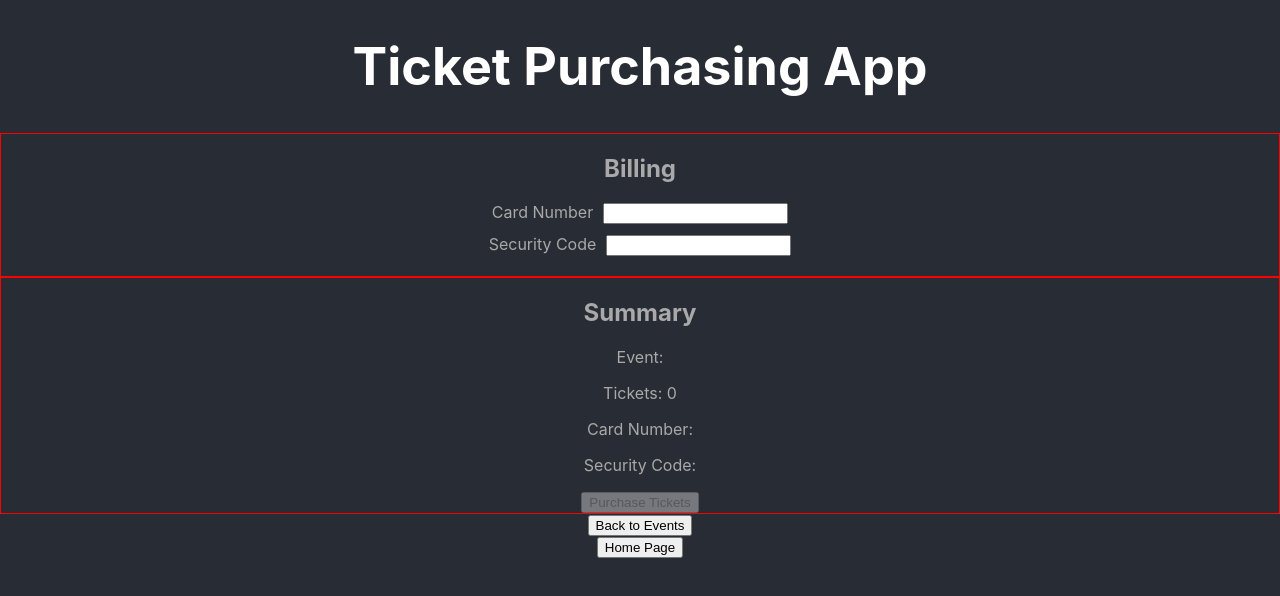
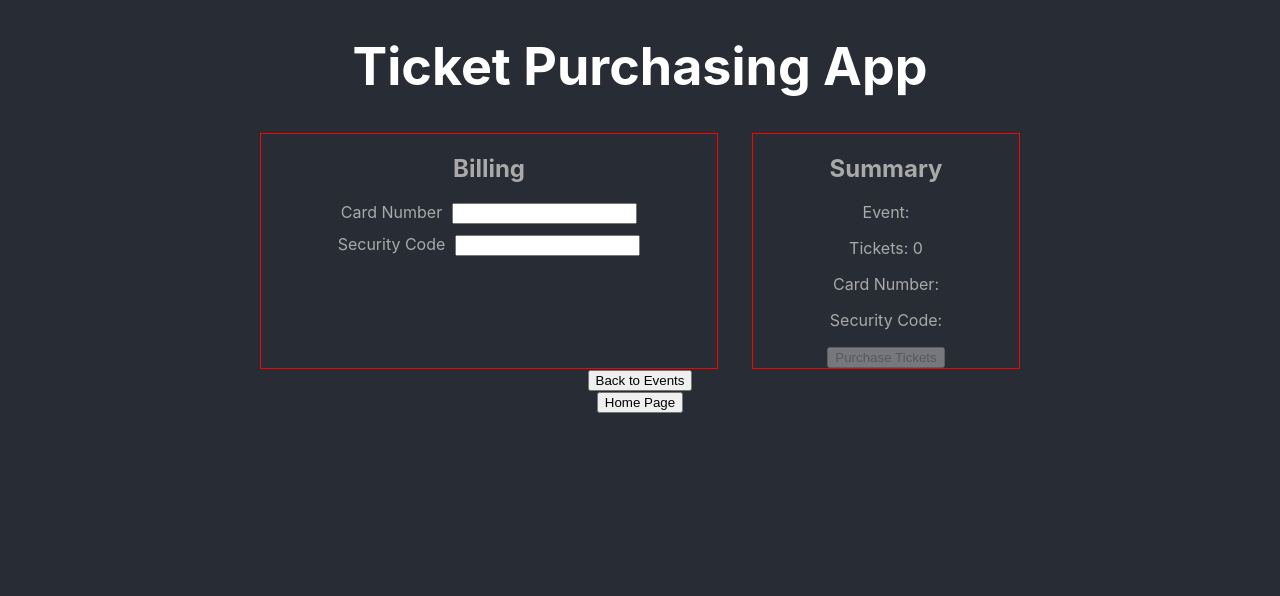
Before and after one commit to asztell/NEM_EZT_KULDJUK-ticket-purchasing, a React (Create React App) app: page /checkout in a window 1280 px wide. Shown: the top 596 px of the page. Built offline with nearby package versions, Linux system fonts and the light colour scheme; no server answers.

Commit message:
add back stylin

```diff
--- a/src/components/Billing.tsx
+++ b/src/components/Billing.tsx
@@ -34,7 +34,12 @@ export function Billing() {
   //   }, [securityCode, validateSecurityCode]);
 
   return (
-    <div className="Billing">
+    <div
+      className="Billing"
+      style={{
+        flexBasis: "60%",
+      }}
+    >
       <h2>Billing</h2>
       <label
         htmlFor="card-number"
--- a/src/components/Summary.tsx
+++ b/src/components/Summary.tsx
@@ -54,7 +54,12 @@ export function Summary() {
   }, [selectedEvent, ticketsCounter, cardInfo, navigate]);
 
   return (
-    <div className="Summary">
+    <div
+      className="Summary"
+      style={{
+        flexBasis: "35%",
+      }}
+    >
       <h2>Summary</h2>
       <p>Event: {selectedEvent}</p>
       <p>Tickets: {ticketsCounter}</p>
--- a/src/routes/CheckoutPage.tsx
+++ b/src/routes/CheckoutPage.tsx
@@ -3,8 +3,23 @@ import { Billing, Summary, LinkButton } from "../components";
 export function CheckoutPage() {
   return (
     <>
-      <div>
-        <div>
+      <div
+        style={{
+          width: "760px",
+          display: "inline-flex",
+          justifyContent: "center",
+        }}
+      >
+        <div
+          style={{
+            display: "flex",
+            flexFlow: "row wrap",
+            justifyContent: "space-between",
+            // margin: "0 30px 0 30px",
+            // flexBasis: "100%",
+            flexBasis: "800px",
+          }}
+        >
           <Billing />
           <Summary />
         </div>
```
